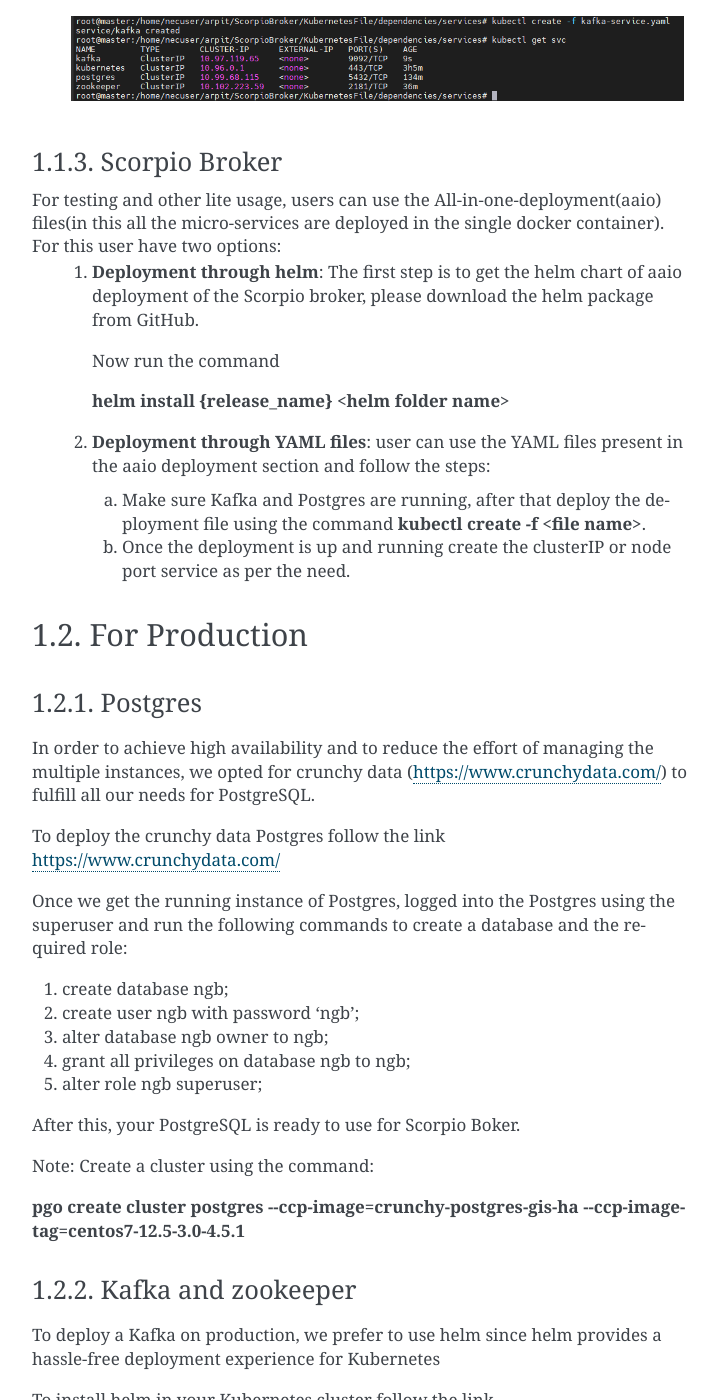
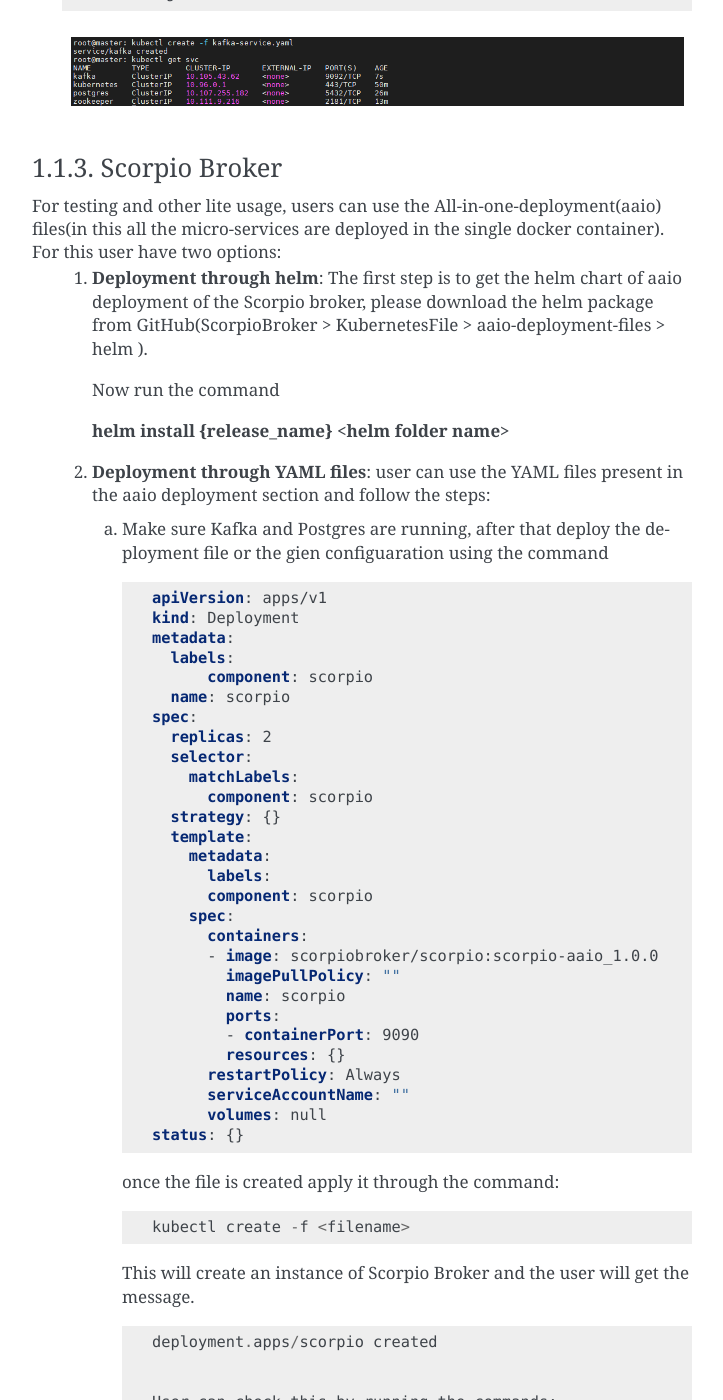
Before and after one commit to ScorpioBroker/ScorpioBroker, a Sphinx documentation site: the page built from docs/en/source/kubernetesDeployment.rst, in a window 1280 px wide and 1400 px high, scrolled down 9222 px. Shown: the whole window, without its empty margins (388-1111 px from the left). Built offline with Sphinx 7.4.7, drawn with Linux system fonts in a browser that asks for light colours; pages that are not in the unit, such as notebooks, are missing from menus; some of the changed text lies outside the part shown.

Commit message:
feature-153 review comments for docs

```diff
--- a/docs/en/source/kubernetesDeployment.rst
+++ b/docs/en/source/kubernetesDeployment.rst
@@ -1,6 +1,6 @@
-****************************
-Kubernetes Deployment Guide
-****************************
+********************************************************
+Deployment Guide for Scorpio Broker on Kubernetes
+********************************************************
 
 In order to deploy the Scorpio broker on the Kubernetes, the following dependency needs to be deployed:-
 
@@ -8,8 +8,8 @@
 2. Kafka and Zookeeper.
 3. Scorpio Broker microservices.
 
-For Testing
-#############
+For Quick Deployment
+#####################
 
 Postgres
 ************
@@ -417,6 +417,7 @@
  .. figure:: figures/kafkaDep.png
 
 5. Finally deploy the Kafka service file. (Only once Kafka deployment moved to running state else sometimes is throes error).
+
  .. code-block:: yaml
 
   apiVersion: v1
@@ -459,7 +460,7 @@
 ****************
 
 For testing and other lite usage, users can use the All-in-one-deployment(aaio) files(in this all the micro-services are deployed in the single docker container). For this user have two options:
- 1. **Deployment through helm**: The first step is to get the helm chart of aaio deployment of the Scorpio broker, please download the helm package from GitHub.
+ 1. **Deployment through helm**: The first step is to get the helm chart of aaio deployment of the Scorpio broker, please download the helm package from GitHub(ScorpioBroker > KubernetesFile > aaio-deployment-files > helm ).
 
   Now run the command
 
@@ -467,12 +468,123 @@
 
  2. **Deployment through YAML files**: user can use the YAML files present in the aaio deployment section and follow the steps:
 
-   a. Make sure Kafka and Postgres are running, after that deploy the deployment file using the command **kubectl create -f <file name>**.
+  a. Make sure Kafka and Postgres are running, after that deploy the deployment file or the gien configuaration  using the command
 
-   b. Once the deployment is up and running create the clusterIP or node port service as per the need.
+   .. code-block:: yaml
 
-For Production
-####################
+    apiVersion: apps/v1
+    kind: Deployment
+    metadata:
+      labels:
+          component: scorpio
+      name: scorpio
+    spec:
+      replicas: 2
+      selector:
+        matchLabels:
+          component: scorpio
+      strategy: {}
+      template:
+        metadata:
+          labels:
+          component: scorpio
+        spec:
+          containers:
+          - image: scorpiobroker/scorpio:scorpio-aaio_1.0.0
+            imagePullPolicy: ""
+            name: scorpio
+            ports:
+            - containerPort: 9090
+            resources: {}
+          restartPolicy: Always
+          serviceAccountName: ""
+          volumes: null
+    status: {}
+
+   once the file is created apply it through the command:
+
+   ::
+
+    kubectl create -f <filename>
+
+   This will create an instance of Scorpio Broker and the user will get the message.
+   ::
+
+    deployment.apps/scorpio created
+
+
+    User can check this by running the commands:
+
+   ::
+
+    kubectl get deployments
+
+   .. figure:: figures/scorpioAaioDeploy.png
+
+
+ b. Once the deployment is up and running create the clusterIP or node port service as per the need.
+
+   .. code-block:: yaml
+
+    apiVersion: v1
+    kind: Service
+    metadata:
+      labels:
+          component: scorpio
+      name: scorpio
+    spec:
+      ports:
+      - name: "9090"
+        port: 9090
+        targetPort: 9090
+      selector:
+          component: scorpio
+    status:
+      loadBalancer: {}
+    ----
+    apiVersion: v1
+    kind: Service
+    metadata:
+      labels:
+          component: scorpio
+      name: scorpio-node-port
+    spec:
+      type: NodePort
+      ports:
+      - port: 9090
+        targetPort: 9090
+        nodePort : 30000
+      selector:
+          component: scorpio
+
+   once the file is created apply it through the command:
+
+   ::
+
+    kubectl create -f <filename>
+
+   This will create an instance of Postgres and the user will get the message.
+   ::
+
+    service/scorpio created
+    service/scorpio-node-port created
+
+    User can check this by running the commands:
+
+   ::
+
+    kubectl get deployments
+
+   .. figure:: figures/scorpioSvc.png
+
+   Now, if user have deployed the node post service user can access Scorpio Broker at
+
+   ::
+
+   <ip address of master>:30000
+
+For Production Deployment
+##########################
 
 Postgres
 ************
```
Also changed, not shown: docs/en/source/figures/kafkaDep.png, docs/en/source/figures/kafkaPv.png, docs/en/source/figures/kafkaSer.png, docs/en/source/figures/postDeploy.png, docs/en/source/figures/postPv.png, docs/en/source/figures/postService.png, docs/en/source/figures/scorpioAaioDeploy.png (added), docs/en/source/figures/scorpioSvc.png (added), docs/en/source/figures/zookSer.png, docs/en/source/figures/zookeeperDep.png.
